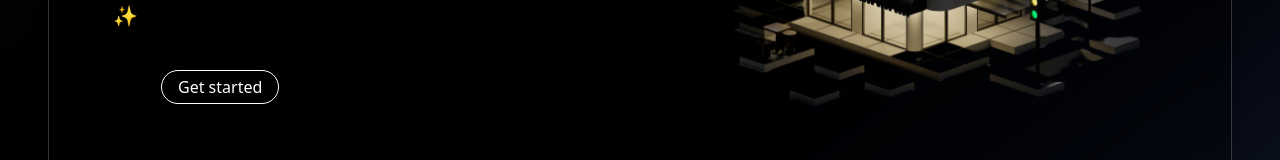
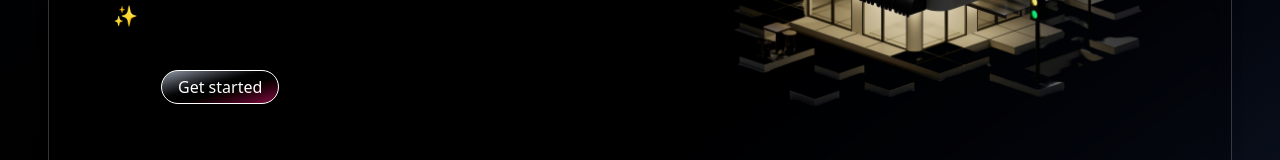
Before and after one commit to aneesh0609/Moltres-Dev, a React (Vite) app in the folder aneesh-portfolio/: page / in a window 1280 px wide. Shown: the part 558-718 px from the top of the page. Built offline with nearby package versions, Linux system fonts and the light colour scheme.

Commit message:
gradient setup for button

```diff
--- a/aneesh-portfolio/src/components/Header.jsx
+++ b/aneesh-portfolio/src/components/Header.jsx
@@ -56,7 +56,8 @@ function Header() {
              I create impactful web experiences using React and Node.js.
             Let’s build something awesome together. ✨
             </p>
-            <button className='border rounded-3xl  pl-4 pr-4 pt-1 pb-1 mt-10  ml-12'>Get started</button>
+            <button className='border rounded-3xl  pl-4 pr-4 pt-1 pb-1 mt-10  ml-12 bg-gradient-to-br from-gray-400 via-black to-pink-900 text-white  hover:from-red-400 hover:to-blue-600
+  transition-colors duration-300 '>Get started</button>
           </div>
 
           {/* Image Section */}
```
